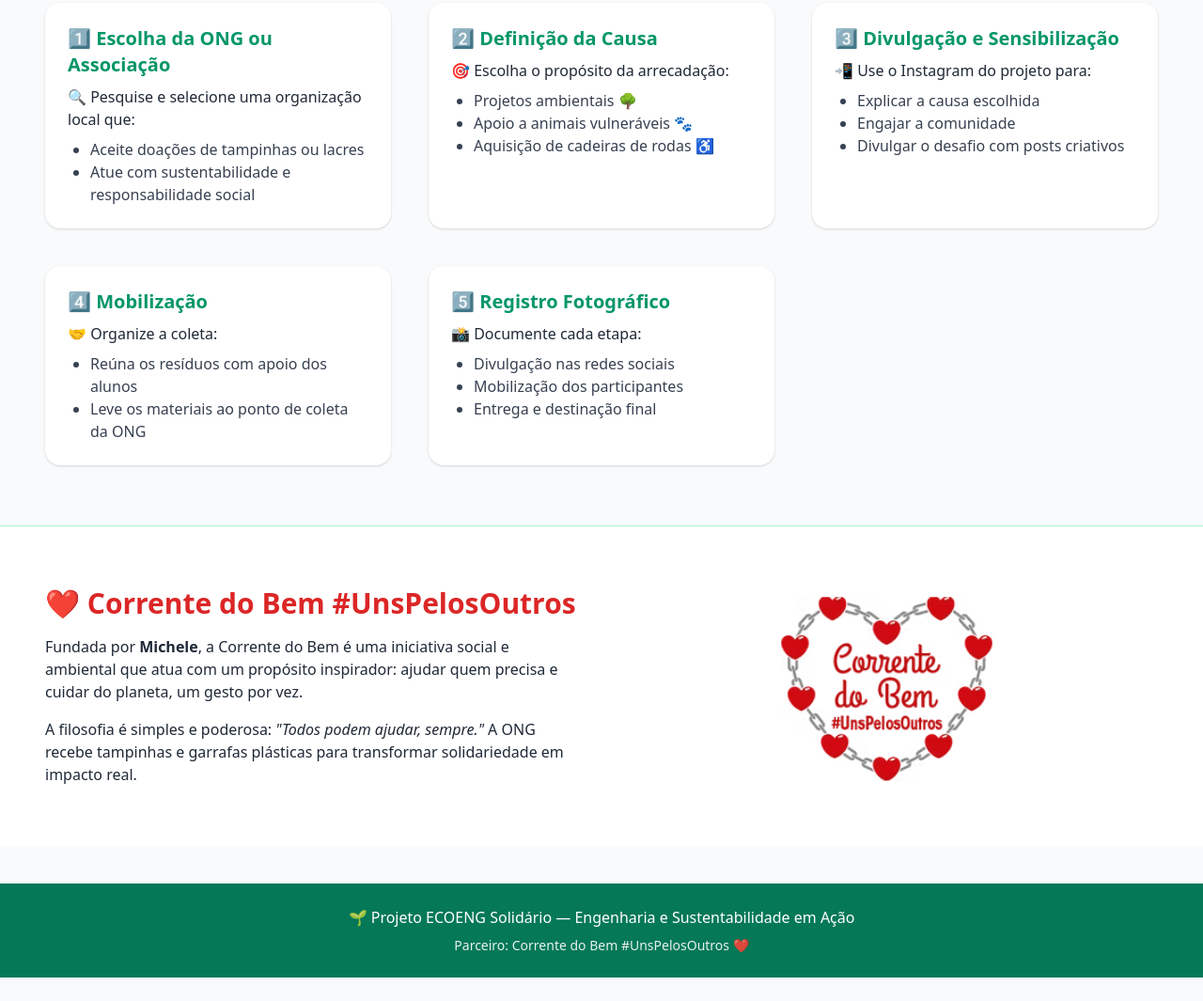
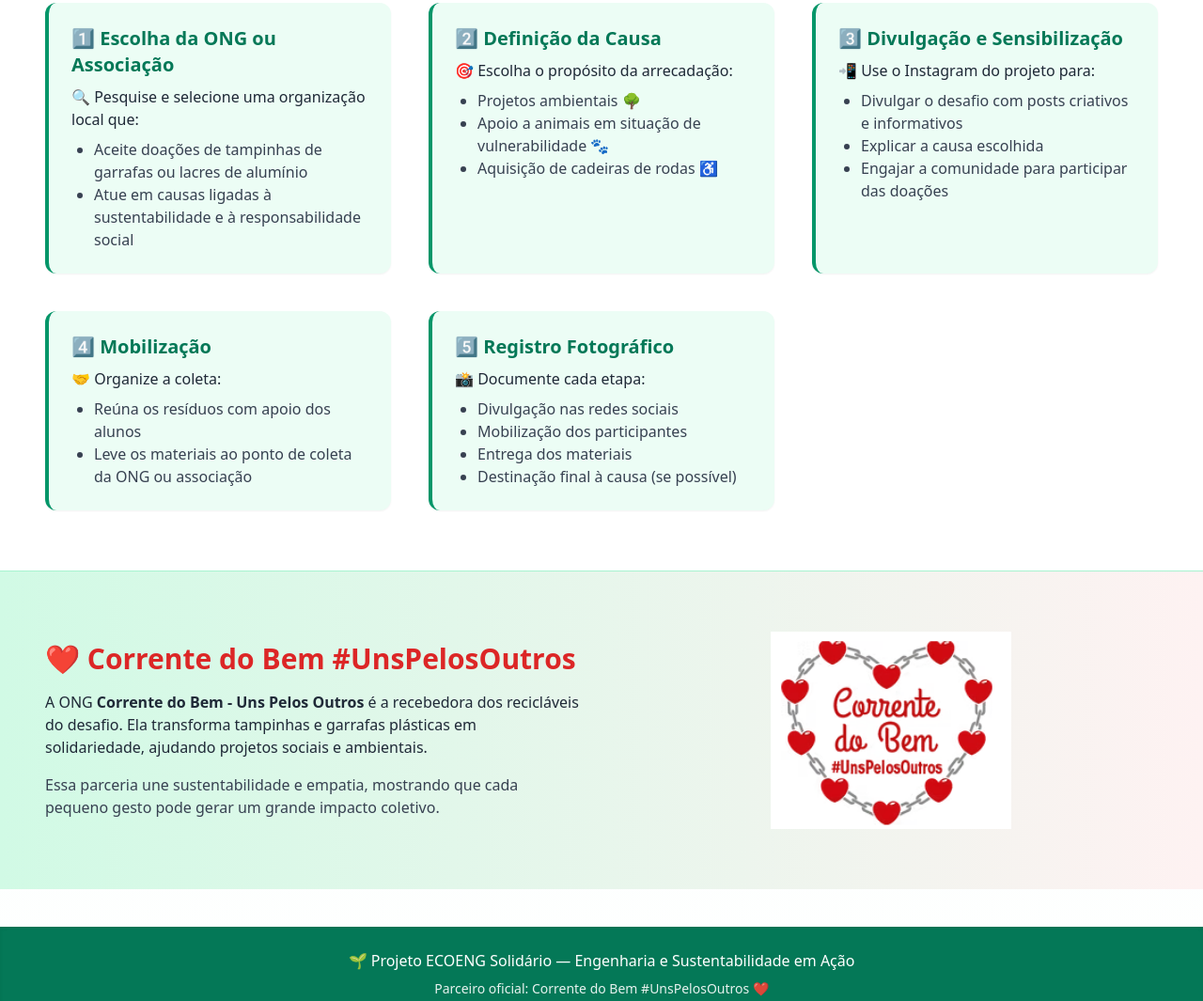
Before and after one commit to masterjuliana/CorrentesdoBemUnspelosOutros, a plain HTML site: page index.html in a window 1280 px wide. Shown: the part 596-1661 px from the top of the page at 94% size. Before the commit the page ends 1636 px from the top, so only its background shows below. Drawn offline with nearby package versions, Linux system fonts and the light colour scheme.

Commit message:
Update index.html

```diff
--- a/index.html
+++ b/index.html
@@ -7,12 +7,12 @@
   <link href="https://cdn.jsdelivr.net/npm/tailwindcss@2.2.19/dist/tailwind.min.css" rel="stylesheet">
 </head>
 
-<body class="bg-gray-50 text-gray-800">
+<body class="bg-gradient-to-b from-green-50 to-white text-gray-800 font-sans">
 
   <!-- HERO SECTION -->
-  <section id="hero" class="text-center bg-gradient-to-b from-green-700 to-green-500 text-white py-16 px-4">
-    <h1 class="text-4xl md:text-5xl font-bold mb-4">ECOENG Solidário 🌱</h1>
-    <p class="text-lg md:text-xl mb-6">
+  <section id="hero" class="text-center bg-gradient-to-br from-green-700 via-green-600 to-red-600 text-white py-16 px-6 shadow-lg">
+    <h1 class="text-4xl md:text-5xl font-extrabold mb-4 drop-shadow-md">ECOENG Solidário 🌱</h1>
+    <p class="text-lg md:text-xl mb-6 font-light">
       Transforme Lixo em Esperança ♻️
       <br>Participe do desafio sustentável da Engenharia!
     </p>
@@ -20,7 +20,7 @@
     <!-- LOGO DA ONG -->
     <img src="19fe7903-ddc5-4f31-8d27-8b81819303ec.png"
          alt="Logo Corrente do Bem - Uns Pelos Outros"
-         class="mx-auto w-32 md:w-40 my-6 drop-shadow-lg transition-transform transform hover:scale-105">
+         class="mx-auto w-32 md:w-40 my-6 drop-shadow-2xl transition-transform transform hover:scale-105">
 
     <a href="#metodologia" class="bg-white text-green-700 font-semibold px-6 py-3 rounded-full shadow-md hover:bg-green-100 transition">
       Saiba como participar
@@ -28,87 +28,87 @@
   </section>
 
   <!-- METODOLOGIA -->
-  <section id="metodologia" class="py-16 px-6 md:px-12">
+  <section id="metodologia" class="py-16 px-6 md:px-12 bg-white">
     <h2 class="text-3xl font-bold text-center text-green-700 mb-12">🌎 Metodologia do Desafio ECOENG Solidário</h2>
 
     <div class="grid md:grid-cols-2 lg:grid-cols-3 gap-10">
-      <div class="bg-white rounded-2xl p-6 shadow hover:shadow-lg transition">
-        <h3 class="text-xl font-bold text-green-600 mb-2">1️⃣ Escolha da ONG ou Associação</h3>
+      <div class="bg-green-50 border-l-4 border-green-600 rounded-xl p-6 shadow-sm hover:shadow-md transition">
+        <h3 class="text-xl font-bold text-green-700 mb-2">1️⃣ Escolha da ONG ou Associação</h3>
         <p>🔍 Pesquise e selecione uma organização local que:</p>
         <ul class="list-disc ml-6 mt-2 text-gray-700">
-          <li>Aceite doações de tampinhas ou lacres</li>
-          <li>Atue com sustentabilidade e responsabilidade social</li>
+          <li>Aceite doações de tampinhas de garrafas ou lacres de alumínio</li>
+          <li>Atue em causas ligadas à sustentabilidade e à responsabilidade social</li>
         </ul>
       </div>
 
-      <div class="bg-white rounded-2xl p-6 shadow hover:shadow-lg transition">
-        <h3 class="text-xl font-bold text-green-600 mb-2">2️⃣ Definição da Causa</h3>
+      <div class="bg-green-50 border-l-4 border-green-600 rounded-xl p-6 shadow-sm hover:shadow-md transition">
+        <h3 class="text-xl font-bold text-green-700 mb-2">2️⃣ Definição da Causa</h3>
         <p>🎯 Escolha o propósito da arrecadação:</p>
         <ul class="list-disc ml-6 mt-2 text-gray-700">
           <li>Projetos ambientais 🌳</li>
-          <li>Apoio a animais vulneráveis 🐾</li>
+          <li>Apoio a animais em situação de vulnerabilidade 🐾</li>
           <li>Aquisição de cadeiras de rodas ♿</li>
         </ul>
       </div>
 
-      <div class="bg-white rounded-2xl p-6 shadow hover:shadow-lg transition">
-        <h3 class="text-xl font-bold text-green-600 mb-2">3️⃣ Divulgação e Sensibilização</h3>
+      <div class="bg-green-50 border-l-4 border-green-600 rounded-xl p-6 shadow-sm hover:shadow-md transition">
+        <h3 class="text-xl font-bold text-green-700 mb-2">3️⃣ Divulgação e Sensibilização</h3>
         <p>📲 Use o Instagram do projeto para:</p>
         <ul class="list-disc ml-6 mt-2 text-gray-700">
+          <li>Divulgar o desafio com posts criativos e informativos</li>
           <li>Explicar a causa escolhida</li>
-          <li>Engajar a comunidade</li>
-          <li>Divulgar o desafio com posts criativos</li>
+          <li>Engajar a comunidade para participar das doações</li>
         </ul>
       </div>
 
-      <div class="bg-white rounded-2xl p-6 shadow hover:shadow-lg transition">
-        <h3 class="text-xl font-bold text-green-600 mb-2">4️⃣ Mobilização</h3>
+      <div class="bg-green-50 border-l-4 border-green-600 rounded-xl p-6 shadow-sm hover:shadow-md transition">
+        <h3 class="text-xl font-bold text-green-700 mb-2">4️⃣ Mobilização</h3>
         <p>🤝 Organize a coleta:</p>
         <ul class="list-disc ml-6 mt-2 text-gray-700">
           <li>Reúna os resíduos com apoio dos alunos</li>
-          <li>Leve os materiais ao ponto de coleta da ONG</li>
+          <li>Leve os materiais ao ponto de coleta da ONG ou associação</li>
         </ul>
       </div>
 
-      <div class="bg-white rounded-2xl p-6 shadow hover:shadow-lg transition">
-        <h3 class="text-xl font-bold text-green-600 mb-2">5️⃣ Registro Fotográfico</h3>
+      <div class="bg-green-50 border-l-4 border-green-600 rounded-xl p-6 shadow-sm hover:shadow-md transition">
+        <h3 class="text-xl font-bold text-green-700 mb-2">5️⃣ Registro Fotográfico</h3>
         <p>📸 Documente cada etapa:</p>
         <ul class="list-disc ml-6 mt-2 text-gray-700">
           <li>Divulgação nas redes sociais</li>
           <li>Mobilização dos participantes</li>
-          <li>Entrega e destinação final</li>
+          <li>Entrega dos materiais</li>
+          <li>Destinação final à causa (se possível)</li>
         </ul>
       </div>
     </div>
   </section>
 
   <!-- SOBRE A ONG -->
-  <section id="sobre" class="bg-white py-16 px-6 md:px-12 border-t border-green-200">
+  <section id="sobre" class="bg-gradient-to-r from-green-100 to-red-50 py-16 px-6 md:px-12 border-t border-green-200">
     <div class="grid md:grid-cols-2 gap-12 items-center">
       <div>
         <h3 class="text-3xl font-bold text-red-600 mb-4">❤️ Corrente do Bem #UnsPelosOutros</h3>
         <p class="mb-4">
-          Fundada por <strong>Michele</strong>, a Corrente do Bem é uma iniciativa social e ambiental
-          que atua com um propósito inspirador: ajudar quem precisa e cuidar do planeta, um gesto por vez.
+          A ONG <strong>Corrente do Bem - Uns Pelos Outros</strong> é a recebedora dos recicláveis do desafio.
+          Ela transforma tampinhas e garrafas plásticas em solidariedade, ajudando projetos sociais e ambientais.
         </p>
-        <p>
-          A filosofia é simples e poderosa: <em>"Todos podem ajudar, sempre."</em>
-          A ONG recebe tampinhas e garrafas plásticas para transformar solidariedade em impacto real.
+        <p class="text-gray-700">
+          Essa parceria une sustentabilidade e empatia, mostrando que cada pequeno gesto pode gerar um grande impacto coletivo.
         </p>
       </div>
 
       <div class="flex justify-center">
         <img src="19fe7903-ddc5-4f31-8d27-8b81819303ec.png"
              alt="Logo Corrente do Bem - Uns Pelos Outros"
-             class="w-64 h-auto drop-shadow-md transition-transform duration-300 hover:scale-105">
+             class="w-64 h-auto drop-shadow-lg transition-transform duration-300 hover:scale-105">
       </div>
     </div>
   </section>
 
   <!-- RODAPÉ -->
-  <footer class="bg-green-700 text-white text-center py-6 mt-10">
+  <footer class="bg-green-700 text-white text-center py-6 mt-10 shadow-inner">
     <p>🌱 Projeto ECOENG Solidário — Engenharia e Sustentabilidade em Ação</p>
-    <p class="text-sm mt-2 opacity-90">Parceiro: Corrente do Bem #UnsPelosOutros ❤️</p>
+    <p class="text-sm mt-2 opacity-90">Parceiro oficial: Corrente do Bem #UnsPelosOutros ❤️</p>
   </footer>
 
 </body>
```
